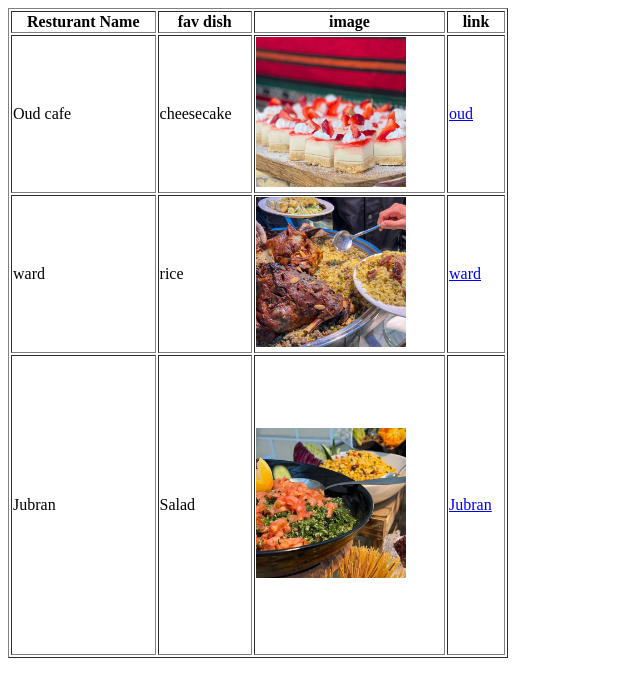
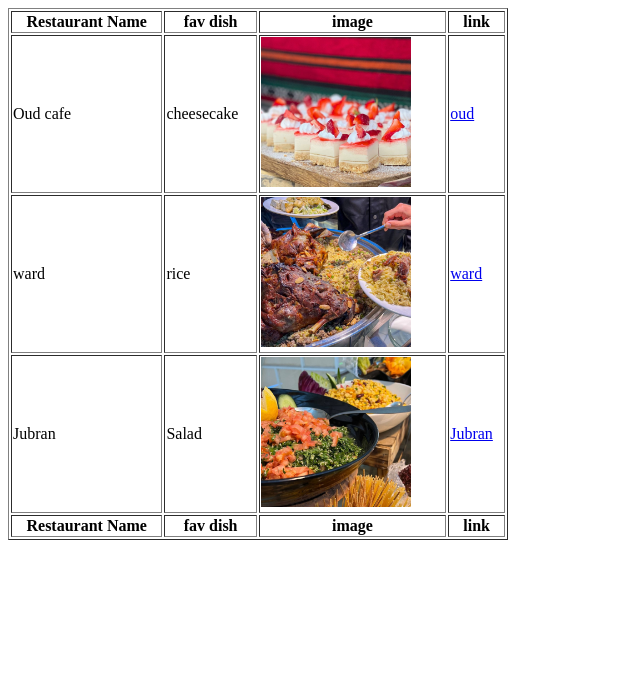
Before and after one commit to farah-altahrawi/ch3, a plain HTML site: page index.html in a window 1280 px wide. Shown: the whole page, without its empty margins (0-640 px from the left). Drawn offline with Linux system fonts and the light colour scheme.

Commit message:
Add files via upload

```diff
--- a/index.html
+++ b/index.html
@@ -1,19 +1,18 @@
 <!DOCTYPE html>
 <html>
 <head>
-
 </head>
 <body>
     <table border="1" width="500" height="300">
         <thead>
         <tr>
-            <th>Resturant Name</th>
+            <th>Restaurant Name</th>
             <th> fav dish </th>
             <th> image </th>
             <th> link </th>
         </tr>
         </thead>
-        <tbody width="500" height="300">
+        <tbody>
         <tr>
             <td> Oud cafe </td>
             <td> cheesecake</td>
@@ -26,22 +25,22 @@
             <td> <img src="img/rice.jpg" height="150" width="150" /></td>
             <td> <a href="https://www.facebook.com/WardKababRestaurant"> ward</a></td>
         </tr>
-        </tbody>
-        <tfoot width="500" height="300">
         <tr>
             <td> Jubran </td>
             <td> Salad </td>
-            <td> <img src="img/salad.jpg" height="150" width="150"</td>
+            <td> <img src="img/salad.jpg" height="150" width="150"/></td>
             <td> <a href="https://www.facebook.com/jubranbaghdad"> Jubran</a></td>
         </tr>
+        </tbody>
+        <tfoot>
+        <tr>
+            <th> Restaurant Name </th>
+            <th> fav dish </th>
+            <th> image </th>
+            <th> link </th>
+        </tr>
+
         </tfoot>
-
-
-
-
-
-
-
 
     </table>
 
```
